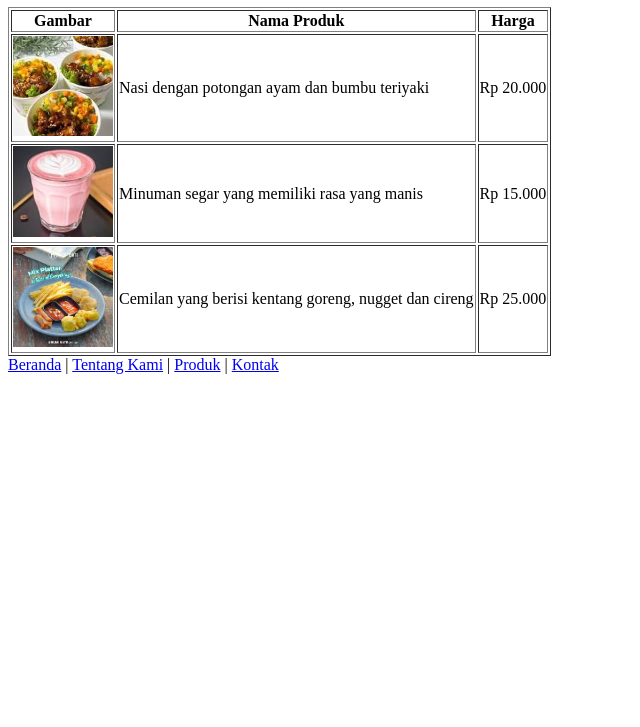
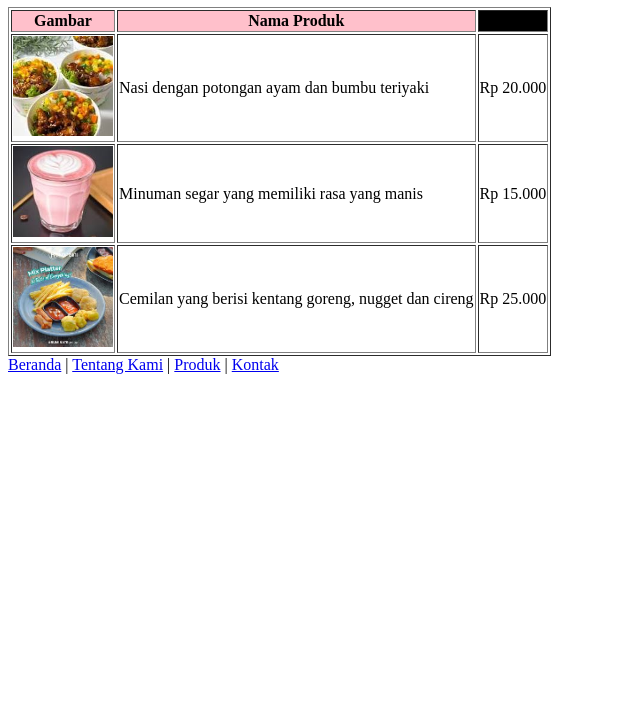
Before and after one commit to indykartika24-afk/nindycaffe, a plain HTML site: page produk.html in a window 1280 px wide. Shown: the part 73-800 px from the top of the page, without its empty margins (0-640 px from the left). Drawn offline with Linux system fonts and the light colour scheme.

Commit message:
Update produk.html

```diff
--- a/produk.html
+++ b/produk.html
@@ -7,9 +7,9 @@
  <h1>Daftar Produk</h1>
  <table border="1">
  <tr>
- <th>Gambar</th>
- <th>Nama Produk</th>
- <th>Harga</th>
+ <th bgcolor="pink">Gambar</th>
+ <th bgcolor="pink">Nama Produk</th>
+ <th bgcolor="pinl">Harga</th>
  </tr>
  <tr>
  <td><img src="Rice Bowl.jpg" width="100"></td>
@@ -34,4 +34,5 @@
  <a href="kontak.html">Kontak</a>
  </nav>
 </body>
+
 </html>
```
